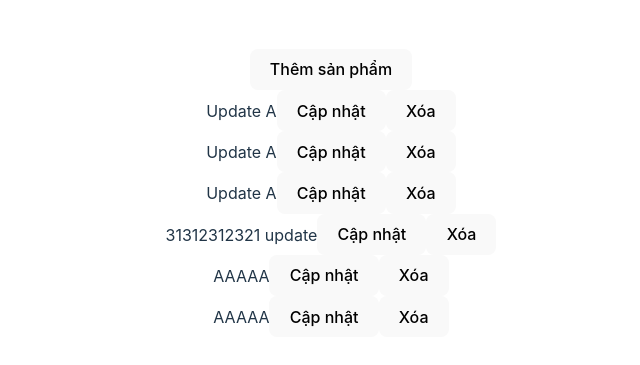
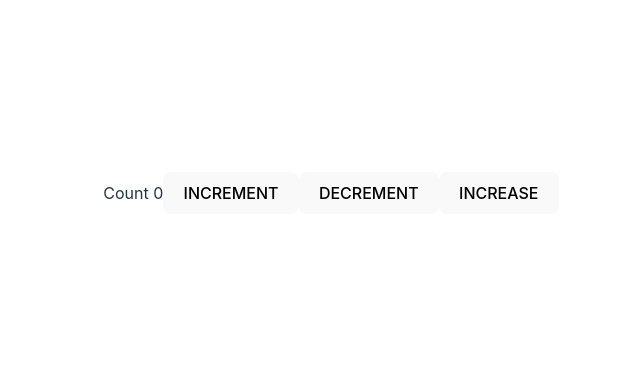
Before and after one commit to datlt2306/FPL-WEB209, a React (Vite) app: page / in a window 1280 px wide. Shown: the part 207-572 px from the top of the page, without its empty margins (309-949 px from the left). Built offline with nearby package versions, Linux system fonts and the light colour scheme; data requests are answered from the project's data file.

Commit message:
WD18204 - Buổi 9

```diff
--- a/package.json
+++ b/package.json
@@ -16,7 +16,9 @@
     "react": "^18.2.0",
     "react-dom": "^18.2.0",
     "react-hook-form": "^7.51.0",
-    "react-router-dom": "^6.22.3"
+    "react-redux": "^9.1.0",
+    "react-router-dom": "^6.22.3",
+    "redux": "^5.0.1"
   },
   "devDependencies": {
     "@types/react": "^18.2.56",
--- a/src/App.tsx
+++ b/src/App.tsx
@@ -1,108 +1,10 @@
-import { Route, Routes } from "react-router-dom";
 import "./App.css";
 import Count from "./components/Count";
-import ProductAdd from "./components/ProductAdd";
-import ProductEdit from "./components/ProductEdit";
-import ProductList from "./components/ProductList";
-import { useEffect, useState } from "react";
-import axios from "axios";
-import { useMutation, useQuery, useQueryClient } from "@tanstack/react-query";
-import { IProduct } from "./interfaces/Product";
 
 function App() {
-    // const [products, setProducts] = useState([]);
-    // const [isLoading, setIsLoading] = useState(false);
-    // const [isError, setIsError] = useState(false);
-    // useEffect(() => {
-    //     (async () => {
-    //         try {
-    //             setIsLoading(true);
-    //             const { data } = axios.get(`http://localhost:3001/products`);
-    //             setProducts(data);
-    //             setIsLoading(false);
-    //             setIsError(false);
-    //         } catch (error) {
-    //             setIsError(true);
-    //         }
-    //     })();
-    // }, []);
-
-    // if (isLoading) return <div>Loading...</div>;
-    // if (isError) return <div>Error</div>;
-
-    const queryClient = useQueryClient();
-    const { data, isLoading, isError } = useQuery({
-        queryKey: ["PRODUCT_KEY"],
-        queryFn: async () => {
-            const { data } = await axios.get(`http://localhost:3000/products`);
-            return data;
-        },
-    });
-
-    const { mutate: add, isPending: isAddPending } = useMutation({
-        mutationFn: async (product: IProduct) => {
-            const { data } = await axios.post(`http://localhost:3000/products`, product);
-            return data;
-        },
-        onSuccess: () => {
-            // refetching
-            queryClient.invalidateQueries({
-                queryKey: ["PRODUCT_KEY"],
-            });
-        },
-    });
-    const { mutate: remove, isPending: isRemovePending } = useMutation({
-        mutationFn: async (id: number) => {
-            const { data } = await axios.delete(`http://localhost:3000/products/${id}`);
-            return data;
-        },
-        onSuccess: () => {
-            // refetching
-            queryClient.invalidateQueries({
-                queryKey: ["PRODUCT_KEY"],
-            });
-        },
-    });
-    const { mutate: update, isPending: isUpdating } = useMutation({
-        mutationFn: async (product: IProduct) => {
-            const { data } = await axios.put(
-                `http://localhost:3000/products/${product.id}`,
-                product
-            );
-            return data;
-        },
-        onSuccess: () => {
-            // refetching
-            queryClient.invalidateQueries({
-                queryKey: ["PRODUCT_KEY"],
-            });
-        },
-    });
-    if (isLoading) return <div>Loading...</div>;
-    if (isError) return <div>Error</div>;
     return (
         <>
-            <button onClick={() => add({ name: "AAAAA", price: 2000, desc: "Mô tả" })}>
-                {isAddPending ? "Loading..." : "Thêm sản phẩm"}
-            </button>
-            {data.map((item: any) => (
-                <div key={item.id}>
-                    {item.name}
-                    <button onClick={() => update({ ...item, id: item.id, name: "Update A" })}>
-                        Cập nhật
-                    </button>
-                    <button onClick={() => remove(item.id!)}>
-                        {isRemovePending ? "Deleting..." : "Xóa"}
-                    </button>
-                </div>
-            ))}
-            {/* <Count />
-            <Routes>
-                <Route path="/" element="" />
-                <Route path="/products" element={<ProductList />} />
-                <Route path="/products/add" element={<ProductAdd />} />
-                <Route path="/products/:id/edit" element={<ProductEdit />} />
-            </Routes> */}
+            <Count />
         </>
     );
 }
--- a/src/components/Count.tsx
+++ b/src/components/Count.tsx
@@ -1,11 +1,12 @@
-import React, { useContext } from "react";
-import { CountContext } from "../contexts/CounterContextProvider";
+import { useDispatch, useSelector } from "react-redux";
 
 const Count = () => {
-    const { count, dispatch } = useContext(CountContext);
+    // const { count, dispatch } = useContext(CountContext);
+    const state = useSelector((state) => state as { count: number });
+    const dispatch = useDispatch();
     return (
         <div>
-            Count {count.count}
+            Count {state.count}
             <button onClick={() => dispatch({ type: "INCREMENT" })}>INCREMENT</button>
             <button onClick={() => dispatch({ type: "DECREMENT" })}>DECREMENT</button>
             <button onClick={() => dispatch({ type: "INCREASE", payload: 10 })}>INCREASE</button>
--- a/src/main.tsx
+++ b/src/main.tsx
@@ -2,19 +2,14 @@ import ReactDOM from "react-dom/client";
 import { BrowserRouter } from "react-router-dom";
 import App from "./App";
 import "./index.css";
-import { QueryClient, QueryClientProvider } from "@tanstack/react-query";
+import { Provider } from "react-redux";
+import store from "./store";
 const root = document.getElementById("root")!;
 
-const queryClient = new QueryClient();
-
 ReactDOM.createRoot(root).render(
-    // <CounterContextProvider>
-    // <ProductContextProvider>
-    <QueryClientProvider client={queryClient}>
+    <Provider store={store}>
         <BrowserRouter>
             <App />
         </BrowserRouter>
-    </QueryClientProvider>
-    // </ProductContextProvider>
-    // </CounterContextProvider>
+    </Provider>
 );
--- /dev/null
+++ b/src/store/index.js
@@ -0,0 +1,23 @@
+import { combineReducers, legacy_createStore as createStore } from "redux";
+
+const reducer = (state = { count: 0 }, action) => {
+    switch (action.type) {
+        case "INCREMENT":
+            return {
+                count: state.count + 1,
+            };
+        case "DECREMENT":
+            return {
+                count: state.count - 1,
+            };
+        case "INCREASE":
+            return {
+                count: state.count + action.payload,
+            };
+        default:
+            return state;
+    }
+};
+
+const store = createStore(reducer);
+export default store;
```
Also changed, not shown: 1 other file (tests, documents, lock files or other folders).
